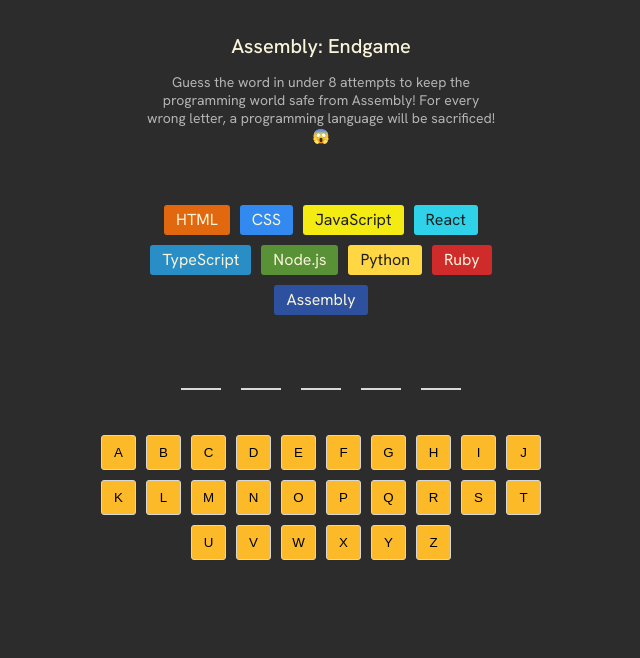
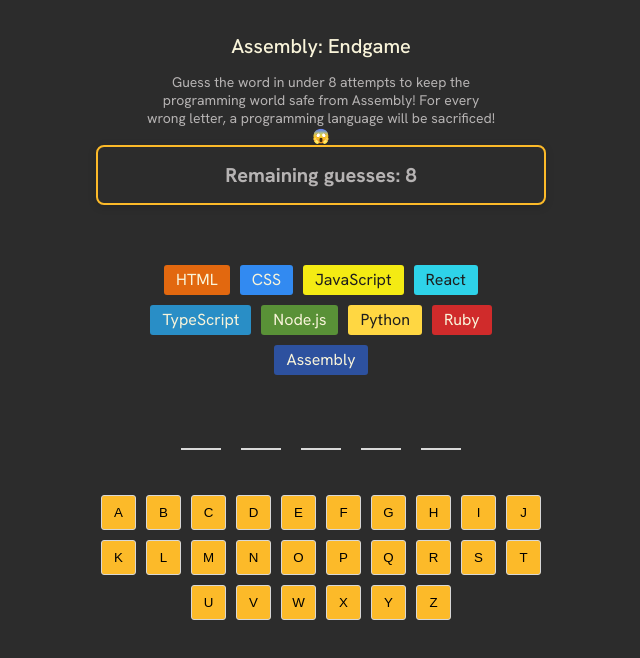
Before and after one commit to Anuska86/Endgame, a React (Vite) app in the folder endgame/: page / in a window 1280 px wide. Shown: the top 658 px of the page, without its empty margins (319-959 px from the left). Built offline with nearby package versions, Linux system fonts and the light colour scheme.

Commit message:
remaining guesses

```diff
--- a/endgame/src/App.jsx
+++ b/endgame/src/App.jsx
@@ -139,6 +139,9 @@
           sacrificed!😱{" "}
         </p>
       </header>
+      <section className="remaining-guesses">
+        <strong>Remaining guesses: {numberOfGuesses - wrongGuessCount}</strong>
+      </section>
       <section aria-live="polite" role="status" className={gameStatusClass}>
         {isGameWon && (
           <>
--- a/endgame/src/index.css
+++ b/endgame/src/index.css
@@ -162,7 +162,23 @@
   align-items: center;
   gap: 16px;
   margin-bottom: 25px;
-  color: #fff
+  color: #fff;
+}
+
+.remaining-guesses {
+  display: flex;
+  justify-content: center;
+  align-items: center;
+  width: 100%;
+  margin: 0 auto;
+  font-size: 1.25rem;
+  font-weight: 500;
+  padding: 0.75em 1.5em;
+  border-radius: 8px;
+  color: #b6b3b3;
+   background-color: #2c2c2c;
+  border: 2px solid #fcba29;
+  box-shadow: 0 2px 8px rgba(0,0,0,0.15);
 }
 
 .keyboard {
@@ -183,7 +199,7 @@
   border: 1px solid #d7d7d7;
   border-radius: 3px;
   cursor: pointer;
-  color: rgb(0, 0, 0)
+  color: rgb(0, 0, 0);
 }
 
 .keyboard > button.keyboard-button--correct {
```
